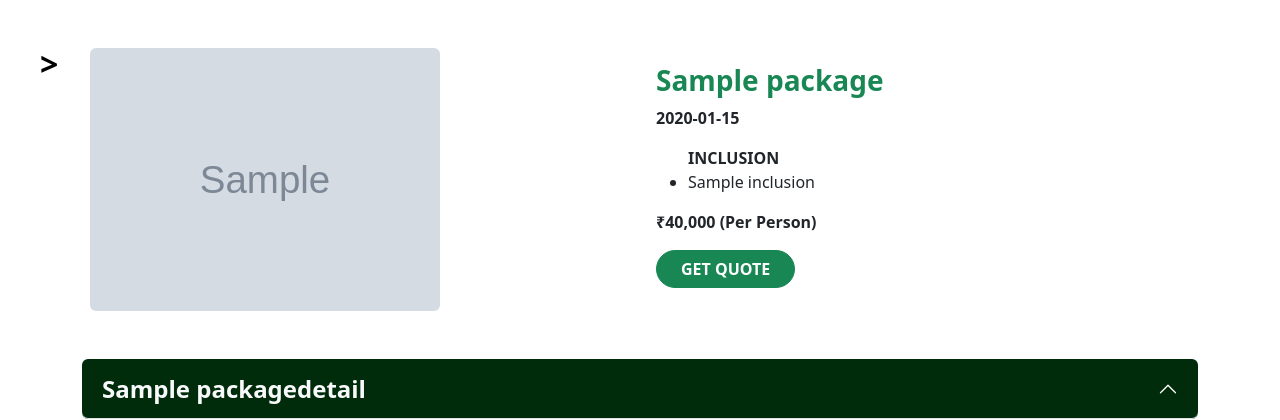
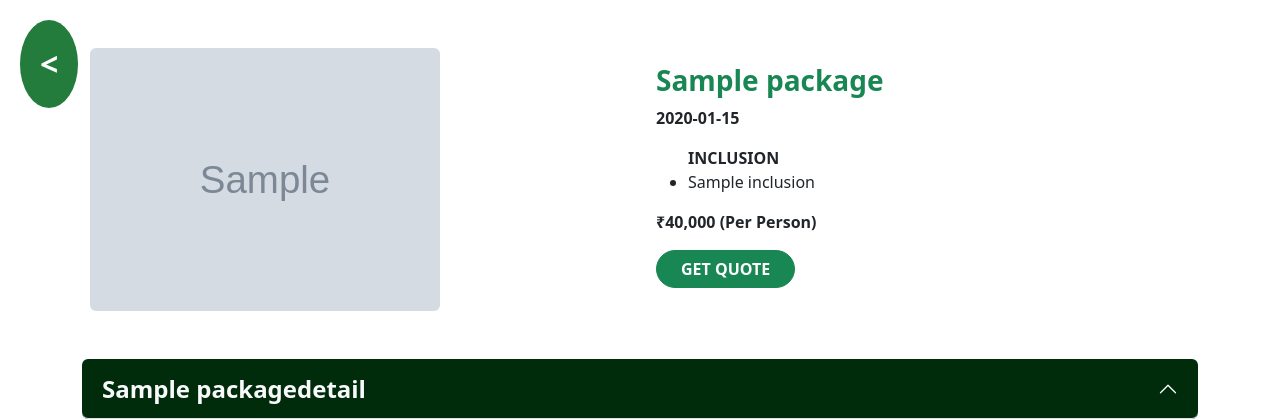
Before and after one commit to aalimaslam/AdorationHolidays, a Django app: page /packages/1/ in a window 1280 px wide. Shown: the top 420 px of the page. Run offline with Django 4.2, Linux system fonts and the light colour scheme; tables that the repository leaves empty hold one stand-in row (values such as "Sample post"); grey boxes marked "Sample" are stand-in pictures; parts of the project's set-up code (start-up, migrations or seed data) failed here and were passed over; some libraries are stand-ins or nearby versions.

Commit message:
Update product.html

```diff
--- a/templates/product.html
+++ b/templates/product.html
@@ -52,14 +52,15 @@
         left:20px;
         cursor:pointer;
         z-index:111111111;
-        color:black;
+        color:white;
         font-size:2rem;
+        background:rgb(35,124,59);
       }
 
     </style>
   </head>
   <body>
-    <div class="fixed-side fw-bold" onclick="window.location.href='https://adorationholidays.com'">></div>
+    <div class="fixed-side fw-bold" onclick="window.location.href='https://adorationholidays.com'"><</div>
     <div class="container my-5">
       <div class="card mb-3 border-0" style="max-width: 100%">
         <div class="row g-0">
```
